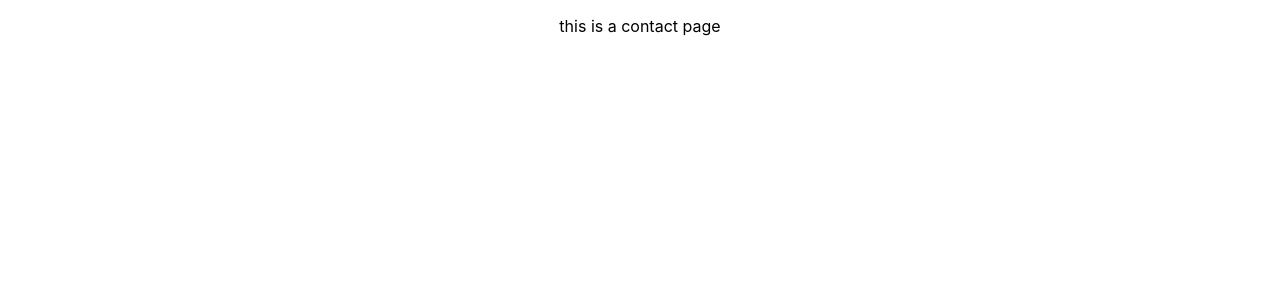
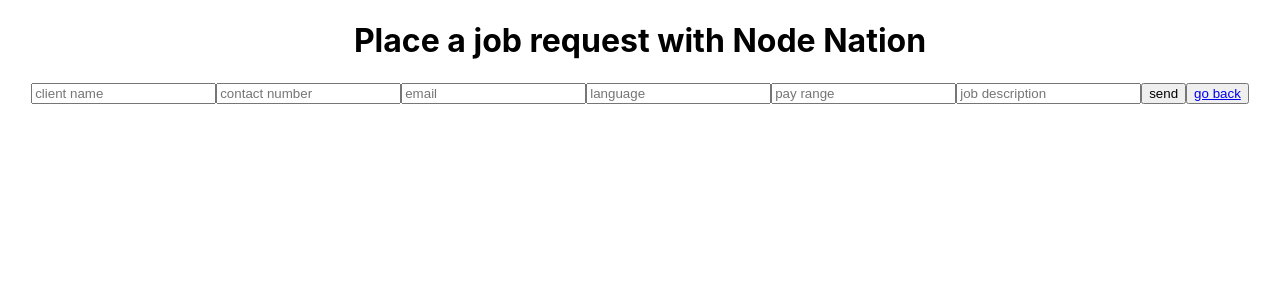
Before and after one commit to GWeightman/CNdesk3_frontend, a React (Create React App) app: page /contact in a window 1280 px wide. Shown: the top 300 px of the page. Built offline with nearby package versions, Linux system fonts and the light colour scheme; the HTML template or start-up script is replaced by a standard one.

Commit message:
contact us page has been fleshed out

```diff
--- a/src/components/contact.js
+++ b/src/components/contact.js
@@ -1,7 +1,17 @@
+import { Link } from "react-router-dom"
+
 const Contact = () => {
     return(
         <div>
-            <p>this is a contact page</p>
+            <h1>Place a job request with Node Nation</h1>
+            <input placeholder='client name'/>
+            <input placeholder="contact number"/>
+            <input placeholder="email"/>
+            <input placeholder="language"/>
+            <input placeholder="pay range"/>
+            <input placeholder="job description"/>
+            <button>send</button>
+            <button><Link to={"/"}>go back</Link></button>
         </div>
     )
 }
```
